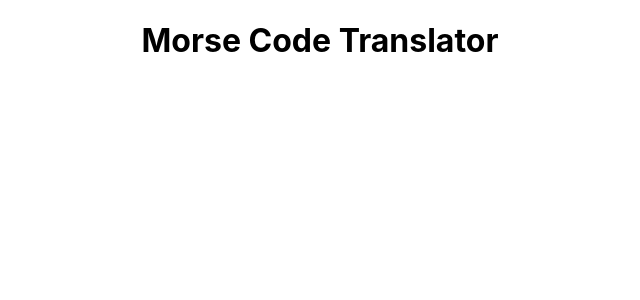
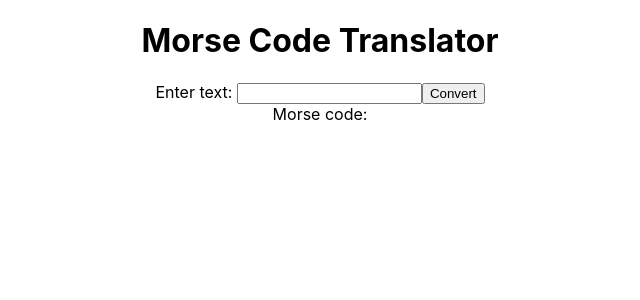
Before and after one commit to WingNinCheung/morse-code-translator, a React (Create React App) app: page / in a window 1280 px wide. Shown: the top 300 px of the page, without its empty margins (320-960 px from the left). Built offline with nearby package versions, Linux system fonts and the light colour scheme.

Commit message:
setup backend with express and cors

```diff
--- a/package.json
+++ b/package.json
@@ -6,6 +6,8 @@
     "@testing-library/jest-dom": "^5.17.0",
     "@testing-library/react": "^13.4.0",
     "@testing-library/user-event": "^13.5.0",
+    "cors": "^2.8.5",
+    "express": "^4.18.2",
     "react": "^18.2.0",
     "react-dom": "^18.2.0",
     "react-scripts": "5.0.1",
--- a/src/App.js
+++ b/src/App.js
@@ -1,9 +1,23 @@
+import { useState } from "react";
 import "./App.css";
 
 function App() {
+  const [inputString, setInputString] = useState("");
+  const convertString = async () => {
+    const res = await fetch("http://localhost:5001/test");
+  };
+
   return (
     <div className="App">
       <h1>Morse Code Translator</h1>
+      <div className="input">
+        <span>Enter text: </span>
+        <input onChange={(e) => setInputString(e.target.value)}></input>
+        <button onClick={convertString}>Convert</button>
+      </div>
+      <div className="output">
+        <div>Morse code: </div>
+      </div>
     </div>
   );
 }
```
Also changed, not shown: 2 other files (tests, documents, lock files or other folders).
